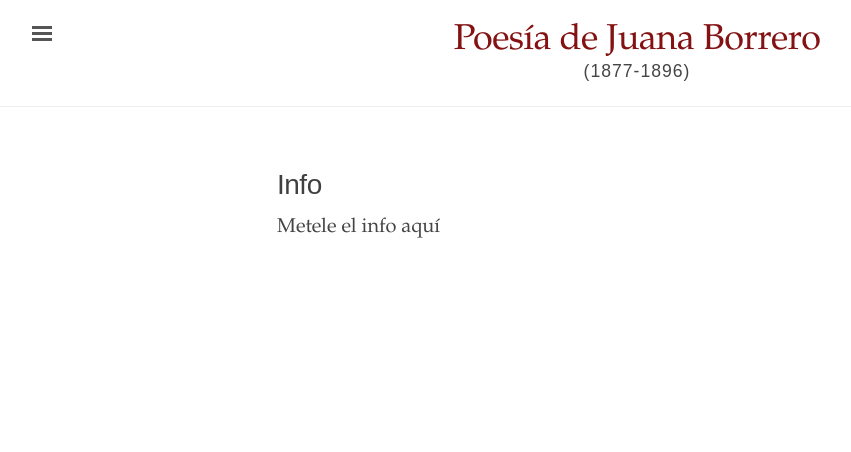
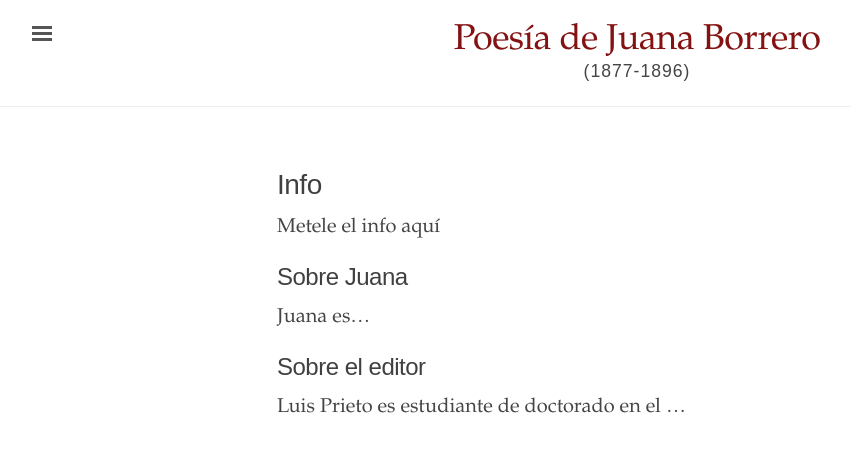
Before and after one commit to edicionesdereparto/juanaborrero, a Jekyll site: the page built from about.md, in a window 1280 px wide. Shown: the top 452 px of the page, without its empty margins (3-854 px from the left). Built offline with Jekyll 4.4.1, drawn with Linux system fonts in a browser that asks for light colours.

Commit message:
Update about.md

```diff
--- a/about.md
+++ b/about.md
@@ -4,3 +4,11 @@ title: Info
 ---
 
 Metele el info aquí
+
+## Sobre Juana
+
+Juana es...
+
+## Sobre el editor
+
+Luis Prieto es estudiante de doctorado en el ...
```
